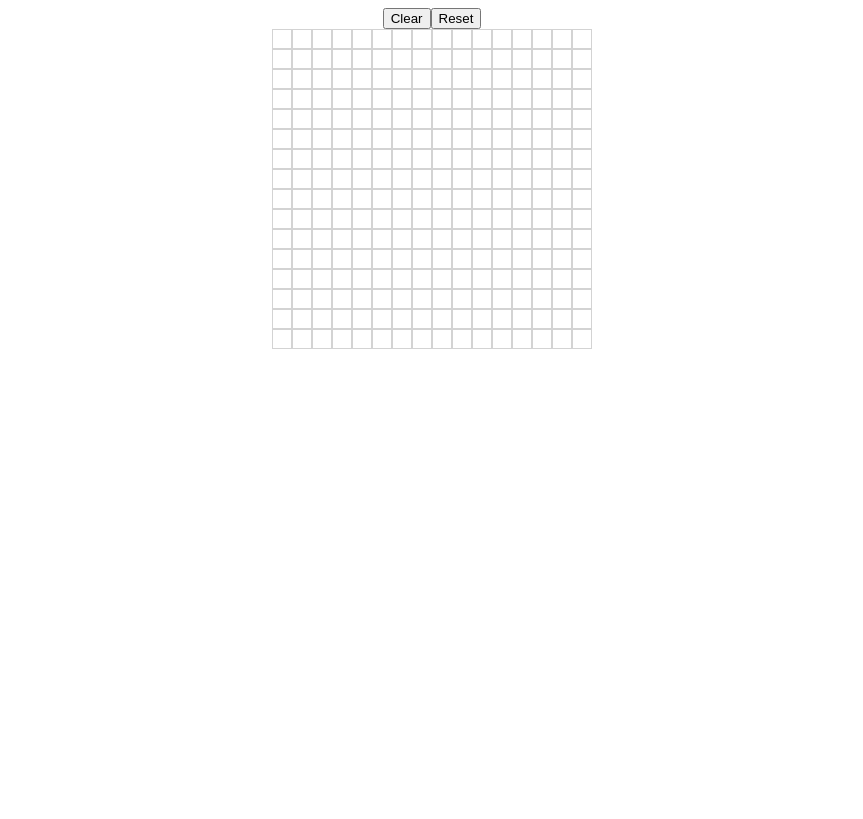
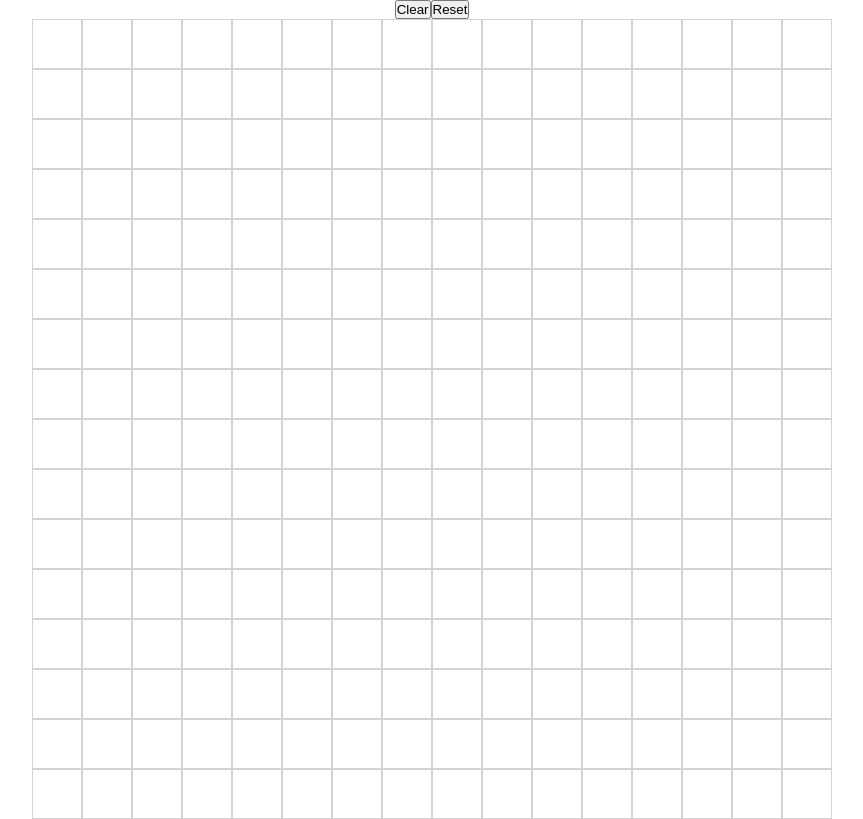
Before and after one commit to tsoibet/odin-etch-a-sketch, a plain HTML site: page index.html in a window 1280 px wide. Shown: the whole page, without its empty margins (208-1071 px from the left). Drawn offline with Linux system fonts and the light colour scheme.

Commit message:
Set grid of fixed pixels

```diff
--- a/styles.css
+++ b/styles.css
@@ -1,7 +1,7 @@
 * {
     box-sizing: border-box;
-    margin = 0;
-    padding = 0;
+    margin: 0;
+    padding: 0;
 }
 
 #buttonPanel {
@@ -11,20 +11,21 @@
 }
 
 #gridContainer {
+    height: 800px;
     display: flex;
     flex-direction: column;
     align-items: center;
 }
 
 .gridRow {
+    width: 800px;
+    height: 100%;
     display: flex;
-    justify-content: center;
-    align-items: center;
 }
 
 .square {
-    width: 20px;
-    height: 20px;
+    width: 100%;
+    height: 100%;
     border: 1px solid lightgrey;
     background-color: white;
 }
```
